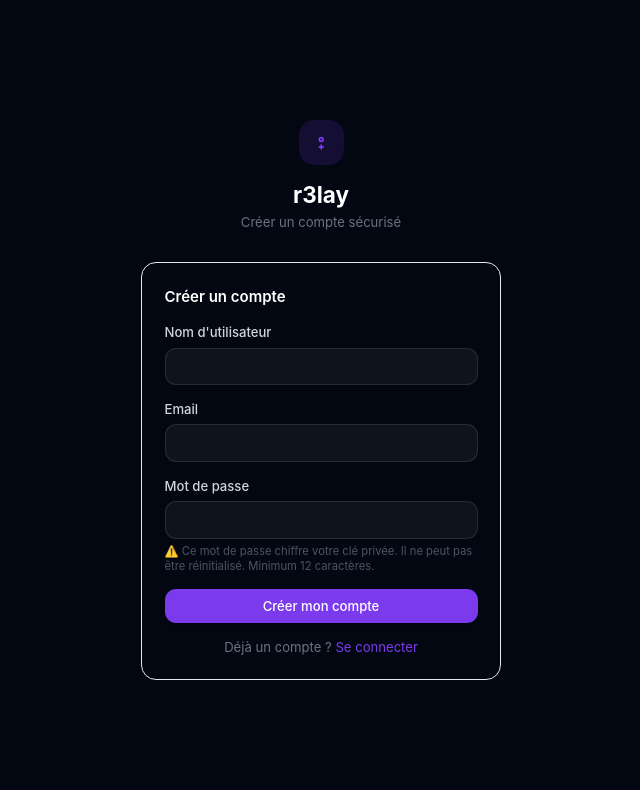
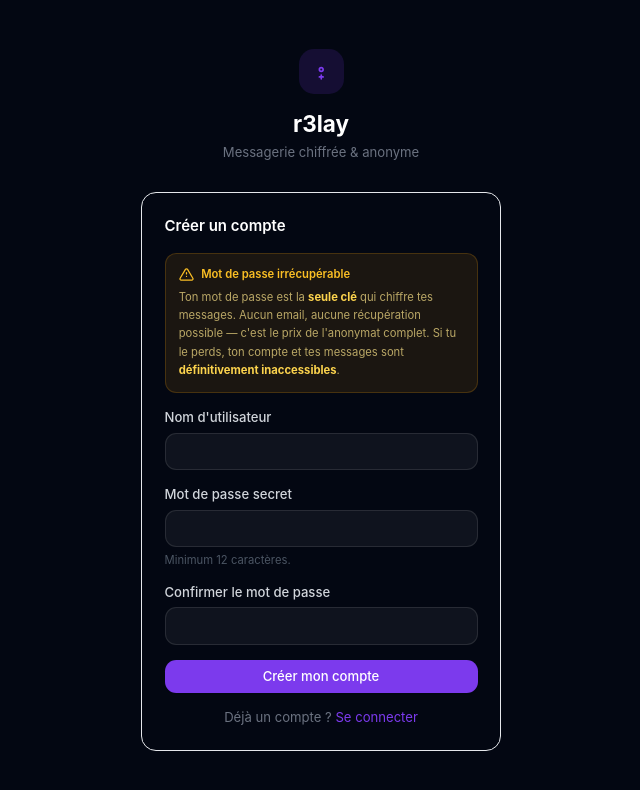
Before and after one commit to barthelemy-osty/RELAY, a React (Vite) app: page /register in a window 1280 px wide. Shown: the top 790 px of the page, without its empty margins (319-959 px from the left). Built offline with nearby package versions, Linux system fonts and the light colour scheme; no server answers.

Commit message:
Update Register.tsx

```diff
--- a/src/pages/Register.tsx
+++ b/src/pages/Register.tsx
@@ -5,9 +5,9 @@ import { Button } from '../components/ui/Button'
 import { Input } from '../components/ui/Input'
 
 export function Register() {
-  const [email, setEmail] = useState('')
   const [username, setUsername] = useState('')
   const [password, setPassword] = useState('')
+  const [confirm, setConfirm] = useState('')
   const [error, setError] = useState('')
   const [loading, setLoading] = useState(false)
   const { register } = useAuth()
@@ -17,12 +17,16 @@ export function Register() {
     e.preventDefault()
     setError('')
     if (password.length < 12) {
-      setError('Le mot de passe doit contenir au moins 12 caractères (il chiffre votre clé privée)')
+      setError('Le mot de passe doit contenir au moins 12 caractères.')
+      return
+    }
+    if (password !== confirm) {
+      setError('Les mots de passe ne correspondent pas.')
       return
     }
     setLoading(true)
     try {
-      await register(email, password, username)
+      await register(username, password)
       navigate('/chat')
     } catch (err: any) {
       setError(err.message ?? 'Erreur lors de la création du compte')
@@ -41,30 +45,62 @@ export function Register() {
             </svg>
           </div>
           <h1 className="text-2xl font-bold text-white">r3lay</h1>
-          <p className="text-sm text-gray-500 mt-1">Créer un compte sécurisé</p>
+          <p className="text-sm text-gray-500 mt-1">Messagerie chiffrée & anonyme</p>
         </div>
 
         <form onSubmit={handleSubmit} className="bg-white/4 border border-white/8 rounded-2xl p-6 space-y-4">
           <h2 className="text-base font-semibold text-white">Créer un compte</h2>
-          <Input label="Nom d'utilisateur" value={username} onChange={e => setUsername(e.target.value)} required />
-          <Input label="Email" type="email" value={email} onChange={e => setEmail(e.target.value)} required />
+
+          {/* Avertissement mot de passe */}
+          <div className="bg-amber-500/10 border border-amber-500/20 rounded-xl p-3.5 space-y-1.5">
+            <div className="flex items-center gap-2">
+              <svg className="w-4 h-4 text-amber-400 flex-shrink-0" fill="none" stroke="currentColor" viewBox="0 0 24 24">
+                <path strokeLinecap="round" strokeLinejoin="round" strokeWidth={2} d="M12 9v2m0 4h.01M10.29 3.86L1.82 18a2 2 0 001.71 3h16.94a2 2 0 001.71-3L13.71 3.86a2 2 0 00-3.42 0z" />
+              </svg>
+              <span className="text-xs font-semibold text-amber-400">Mot de passe irrécupérable</span>
+            </div>
+            <p className="text-xs text-amber-200/70 leading-relaxed">
+              Ton mot de passe est la <strong className="text-amber-300">seule clé</strong> qui chiffre tes messages.
+              Aucun email, aucune récupération possible — c'est le prix de l'anonymat complet.
+              Si tu le perds, ton compte et tes messages sont <strong className="text-amber-300">définitivement inaccessibles</strong>.
+            </p>
+          </div>
+
+          <Input
+            label="Nom d'utilisateur"
+            value={username}
+            onChange={e => setUsername(e.target.value)}
+            required
+            autoComplete="username"
+          />
+
           <div>
             <Input
-              label="Mot de passe"
+              label="Mot de passe secret"
               type="password"
               value={password}
               onChange={e => setPassword(e.target.value)}
               required
+              autoComplete="new-password"
             />
-            <p className="text-xs text-gray-600 mt-1.5">
-              ⚠️ Ce mot de passe chiffre votre clé privée. Il ne peut pas être réinitialisé.
-              Minimum 12 caractères.
-            </p>
+            <p className="text-xs text-gray-600 mt-1.5">Minimum 12 caractères.</p>
           </div>
+
+          <Input
+            label="Confirmer le mot de passe"
+            type="password"
+            value={confirm}
+            onChange={e => setConfirm(e.target.value)}
+            required
+            autoComplete="new-password"
+          />
+
           {error && <p className="text-sm text-rose-400">{error}</p>}
+
           <Button type="submit" className="w-full" loading={loading}>
             {loading ? 'Génération des clés…' : 'Créer mon compte'}
           </Button>
+
           <p className="text-sm text-center text-gray-500">
             Déjà un compte ?{' '}
             <Link to="/login" className="text-accent hover:underline">Se connecter</Link>
```
